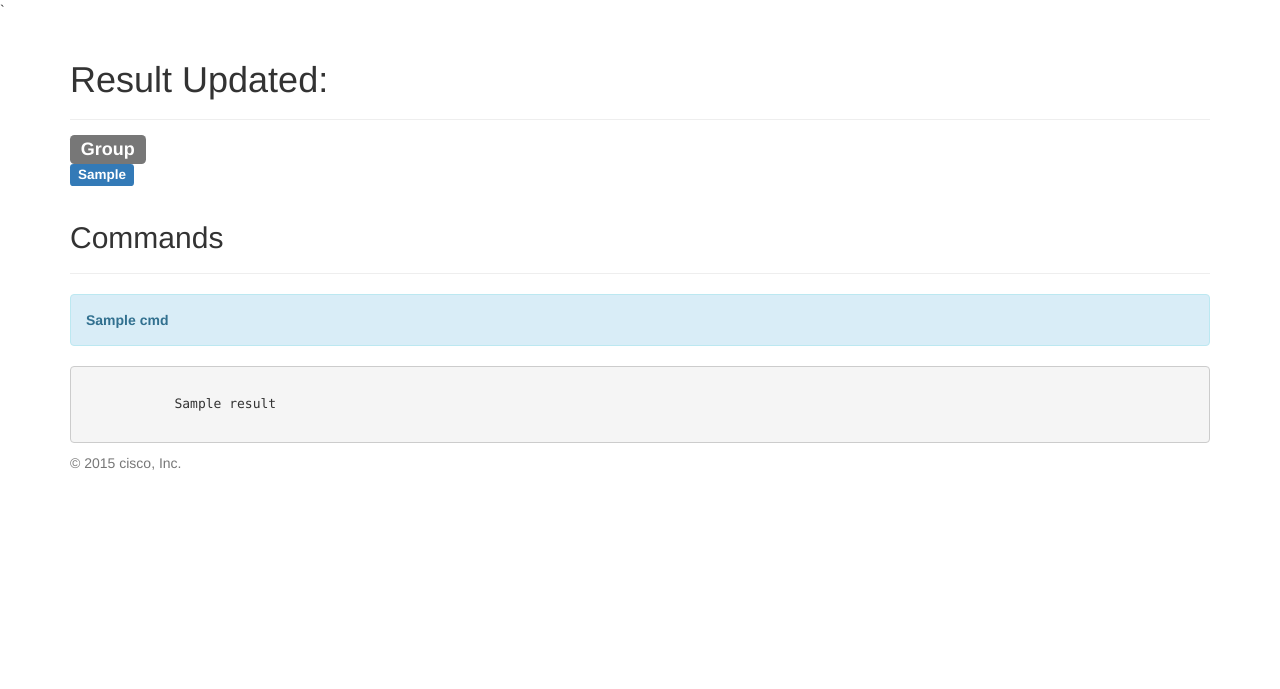
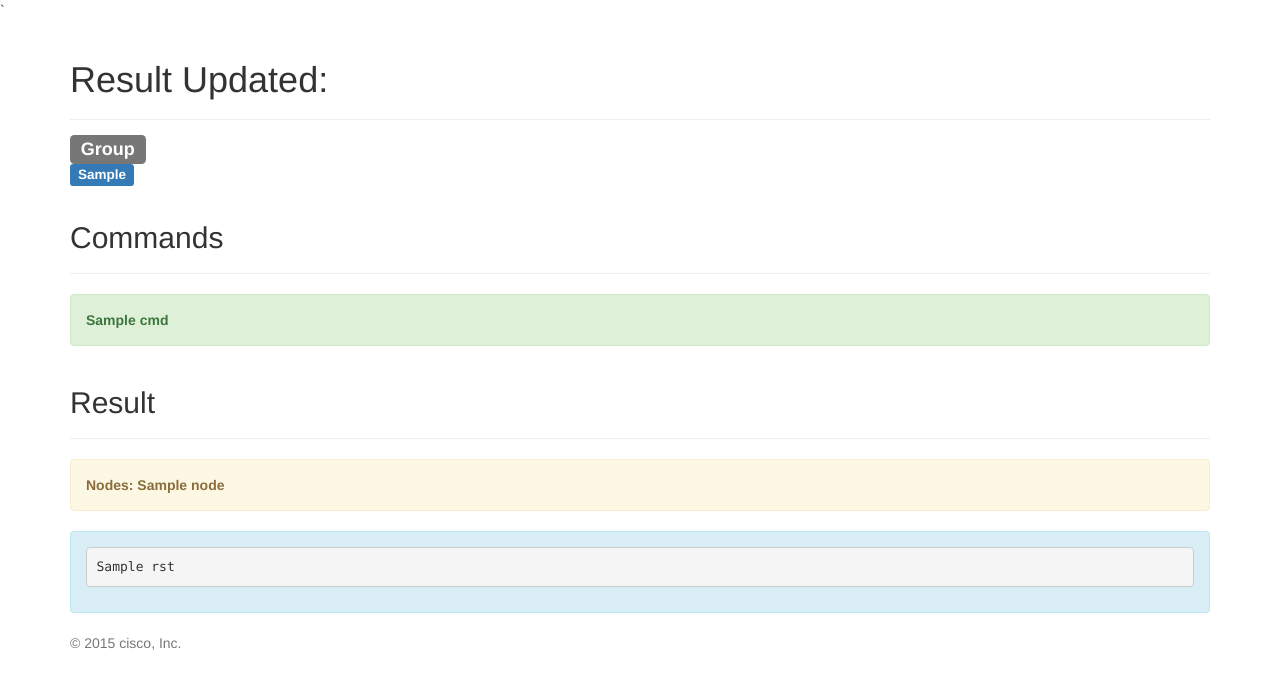
Before and after one commit to hightemple/auto-web, a Django app: template triWeb/templates/triWeb/run_cmd.html in a window 1280 px wide. Shown: the top 689 px of the page. Run offline with Django 3.2, Linux system fonts and the light colour scheme; the template is opened without the code that fills it: most values are stand-ins (such as "Sample title", 1, 10 or a date in 2020); some libraries are stand-ins or nearby versions.

Commit message:
1.Make run_cmd.html looks more pretty. 2.change result to result_dict for html output.

```diff
--- a/triWeb/templates/triWeb/run_cmd.html
+++ b/triWeb/templates/triWeb/run_cmd.html
@@ -31,9 +31,23 @@
             <h2>Commands</h2>
         </div>
 
-        <div class="alert alert-info" role="alert">
+        <div class="alert alert-success" role="alert">
             <strong>{{ cmd }}</strong>
         </div>
+
+        <div class="page-header">
+            <h2>Result</h2>
+        </div>
+
+        {% for node,rst in rst_dict.items %}
+            <div class="alert alert-warning" role="alert">
+                <strong> Nodes: {{ node }}</strong>
+            </div>
+            <div class="alert alert-info" role="alert">
+                <pre>{{ rst }}</pre>
+            </div>
+        {% endfor %}
+
 
 
 
@@ -49,10 +63,10 @@
     {#        );#}
     {#    </script>#}
 
-        <pre id='load'>
-
-            {{ result }}
-        </pre>
+{#        <pre id='load'>#}
+{##}
+{#            {{ result }}#}
+{#        </pre>#}
 
     </div>
 
```
Also changed, not shown: triWeb/views.py (+6 -7 lines).
